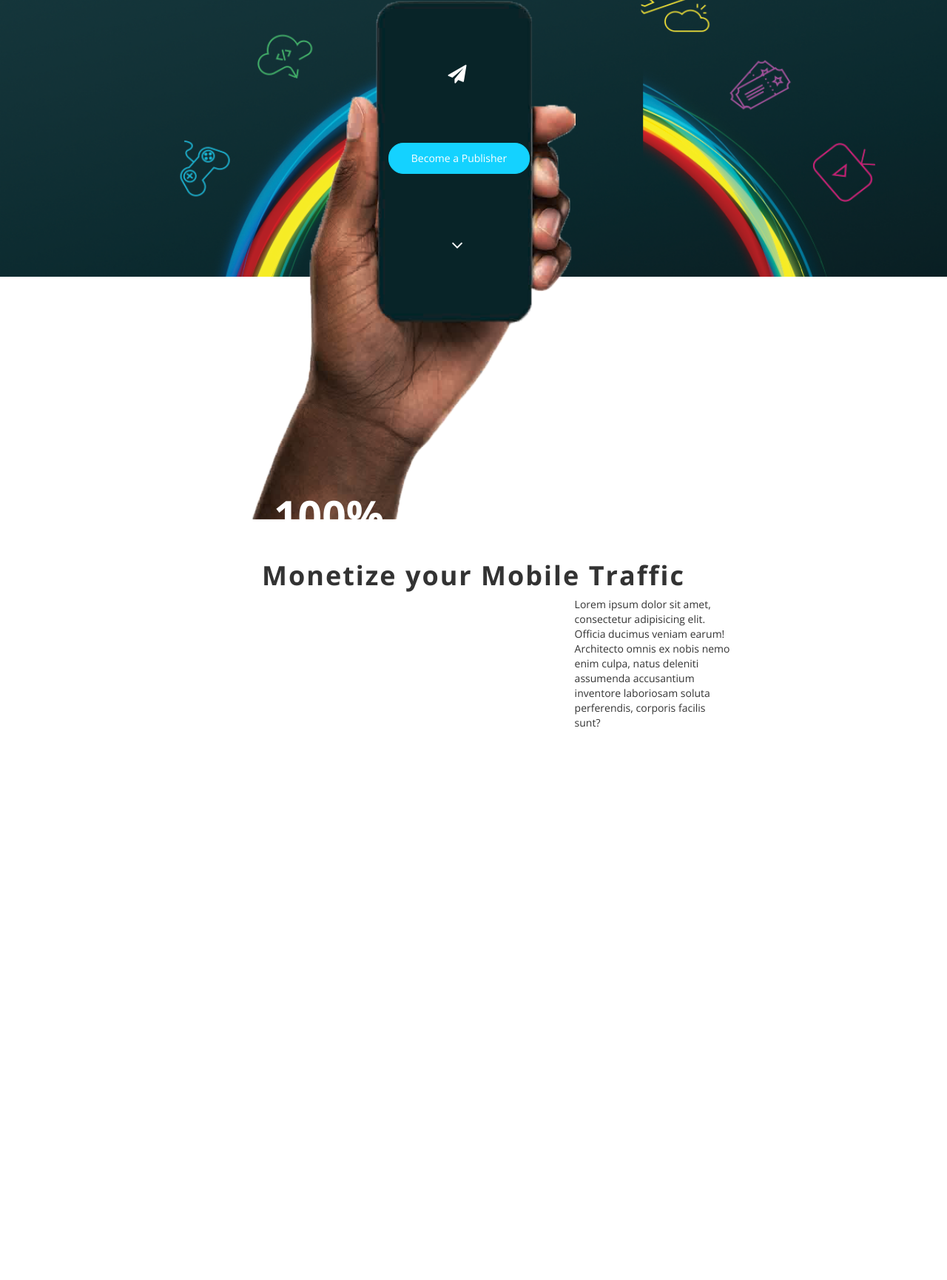
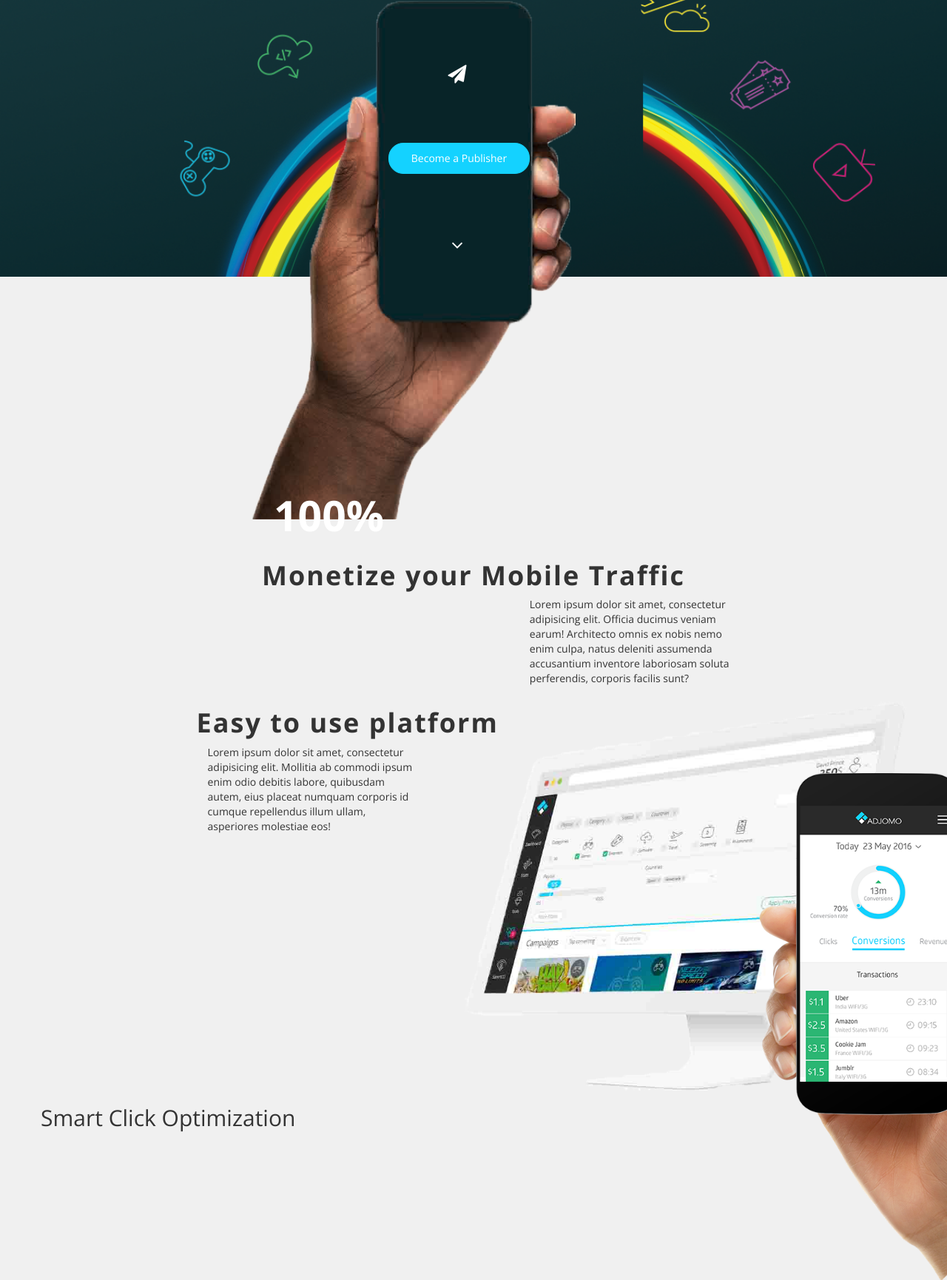
Before and after one commit to trenchev111/adjomo, a PHP site: page /adjomo/homepage.php in a window 1280 px wide. Shown: the part 426-2156 px from the top of the page at 74% size. Before the commit the page ends 1409 px from the top, so only its background shows below. Run offline with PHP 8.4, Linux system fonts and the light colour scheme.

Commit message:
last commit by trenche

```diff
--- a/assets/css/global.css
+++ b/assets/css/global.css
@@ -4,6 +4,9 @@
     margin: 0;
     padding: 0;
     font-family: 'Open Sans', sans-serif;
+}
+body{
+    background: #F0F0F0;
 }
 a,
 a:hover{
@@ -203,7 +206,6 @@ header{
    margin-left: 18%;
    margin-right: 18%;
    margin-top: -5%;
-   background-color: #fff;
 }
 .first-column h1{
     text-align: center;
@@ -215,6 +217,29 @@ header{
     margin-left: 13%;
     font-weight: bold;
     font-size: 57px;
+}
+.second-column{
+
+}
+.action-text{
+     margin-left: 18%;
+   margin-right: 18%;
+}
+.second-column h1{
+    font-weight: bold;
+    letter-spacing: 2px;
+}
+.second-column .mac-img-right{
+    width: 51%;
+    margin-top: -5%;
+    position: relative;
+    right: 0;
+}
+.second-column .iphone-right-img-right{
+    position: absolute;
+    right: 0;
+    margin-top: 3%;
+    width: 20%;
 }
 .btn-register,
 .btn-register:focus,
--- a/homepage.php
+++ b/homepage.php
@@ -34,9 +34,31 @@
 			<div class="row first-column">
 				<h2>100%</h2>
 				<h1 class="col-md-12">Monetize your Mobile <span>Traffic</span></h1>
-				<div class="col-md-4 offset-md-4 pull-right">
+				<p class="col-md-5 offset-md-4 pull-right">
 					Lorem ipsum dolor sit amet, consectetur adipisicing elit. Officia ducimus veniam earum! Architecto omnis ex nobis nemo enim culpa,
 					natus deleniti assumenda accusantium inventore laboriosam soluta perferendis, corporis facilis sunt?
+				</p>
+			</div>
+
+			<div class="row second-column">
+				<div class="action-text">
+					<h1>Easy to use platform</h1>
+					<p class="col-md-5 offset-md-4 pull-left">Lorem ipsum dolor sit amet, consectetur adipisicing elit. Mollitia ab commodi ipsum enim odio debitis labore,
+					 quibusdam autem, eius placeat numquam corporis id cumque repellendus illum ullam, asperiores molestiae eos!</p>
+				</div>
+				<img src="assets/img/mac.png" alt="mac_right" class="mac-img-right pull-right">
+				<img src="assets/img/iphone-right.png" alt="iphone-right" class="iphone-right-img-right">
+			</div>
+
+			<div class="row third-column">
+				<h2>Smart Click Optimization</h2>
+				<div class="row">
+					<div class="col-md-6 col-sm-6 col-xs-12">
+
+					</div>
+					<div class="col-md-6 col-sm-6 col-xs-12">
+
+					</div>
 				</div>
 			</div>
 		</div>
```
Also changed, not shown: assets/img/3rd-column-icons.png (added).
